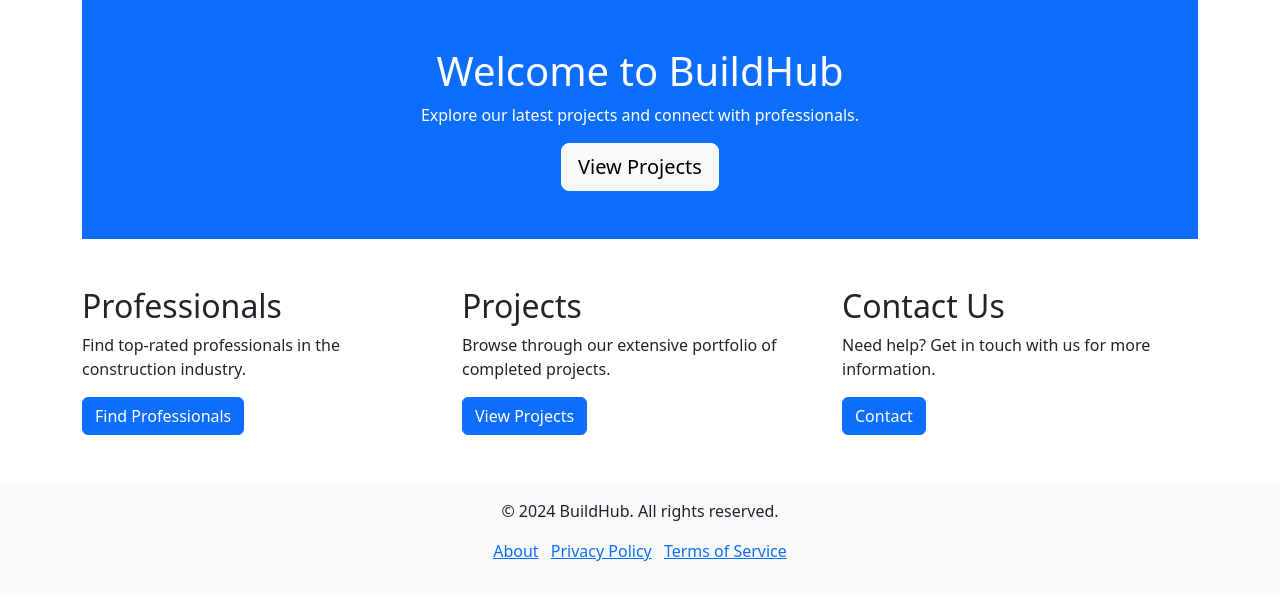
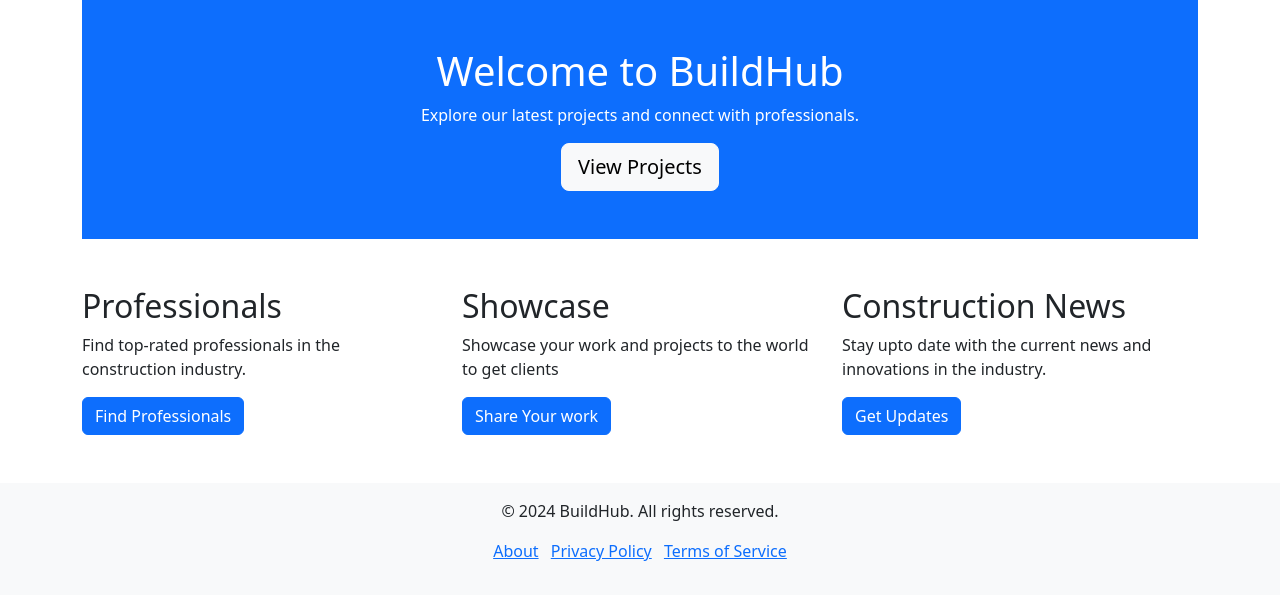
Before and after one commit to Kurvest/ResearchCo, a Django app: page /jengahub/ in a window 1280 px wide. Shown: the part 105-705 px from the top of the page. Run offline with Django 5.2, Linux system fonts and the light colour scheme.

Commit message:
Úpdate templates

```diff
--- a/jengaHubApp/templates/jengaHubApp/home.html
+++ b/jengaHubApp/templates/jengaHubApp/home.html
@@ -16,14 +16,14 @@
         <a href="{% url 'jengaHubApp:professionals' %}" class="btn btn-primary">Find Professionals</a>
     </div>
     <div class="col-md-4">
-        <h2>Projects</h2>
-        <p>Browse through our extensive portfolio of completed projects.</p>
-        <a href="{% url 'jengaHubApp:projects' %}" class="btn btn-primary">View Projects</a>
+        <h2>Showcase</h2>
+        <p>Showcase your work and projects to the world to get clients</p>
+        <a href="{% url 'jengaHubApp:signup' %}" class="btn btn-primary">Share Your work</a>
     </div>
     <div class="col-md-4">
-        <h2>Contact Us</h2>
-        <p>Need help? Get in touch with us for more information.</p>
-        <a href="{% url 'jengaHubApp:contact' %}" class="btn btn-primary">Contact</a>
+        <h2>Construction News</h2>
+        <p>Stay upto date with the current news and innovations in the industry.</p>
+        <a href="{% url 'jengaHubApp:contact' %}" class="btn btn-primary">Get Updates</a>
     </div>
 </div>
 {% endblock %}
```
Also changed, not shown: jengaHubApp/templates/jengaHubApp/login.html (added, +14 -0 lines).
